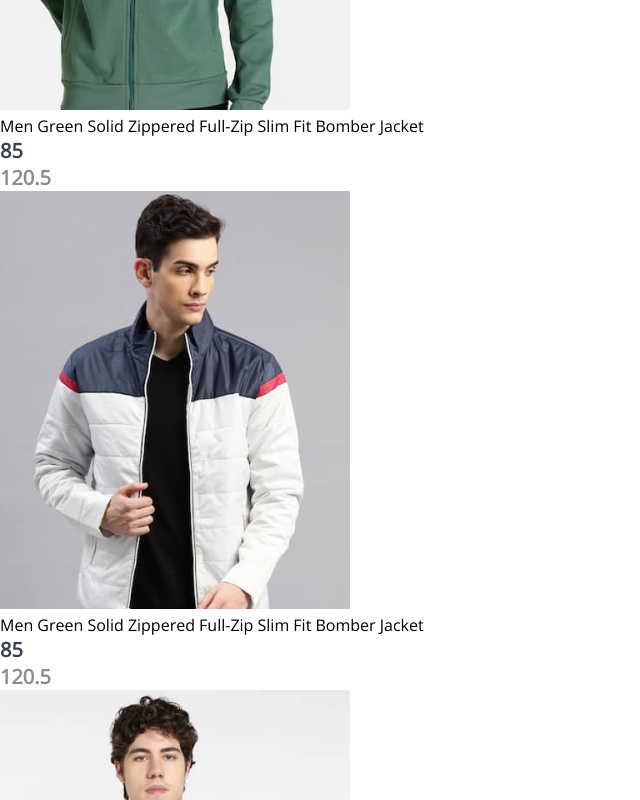
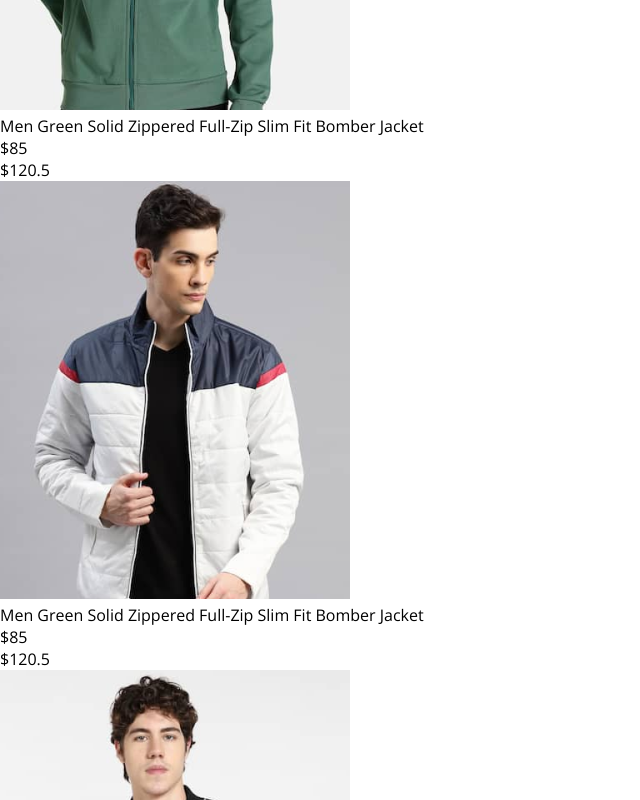
Before and after one commit to Mehran-Banbersta/ecomerce-react-app, a React (Create React App) app: page /mens in a window 1280 px wide. Shown: the part 780-1580 px from the top of the page, without its empty margins (0-640 px from the left). Built offline with nearby package versions, Linux system fonts and the light colour scheme.

Commit message:
changed className of elements

```diff
--- a/src/Components/Item/Item.jsx
+++ b/src/Components/Item/Item.jsx
@@ -6,9 +6,9 @@ const Item = (props) => {
     <div className="item-container">
       <img src={props.image} alt="" />
       <p>{props.name}</p>
-      <div className="item price">
-        <div className="item-price-new">{props.new_price}</div>
-        <div className="item-price-old">{props.old_price}</div>
+      <div className="item-container-price">
+        <div className="item-container-price-new">${props.new_price}</div>
+        <div className="item-container-price-old">${props.old_price}</div>
       </div>
     </div>
   );
```
